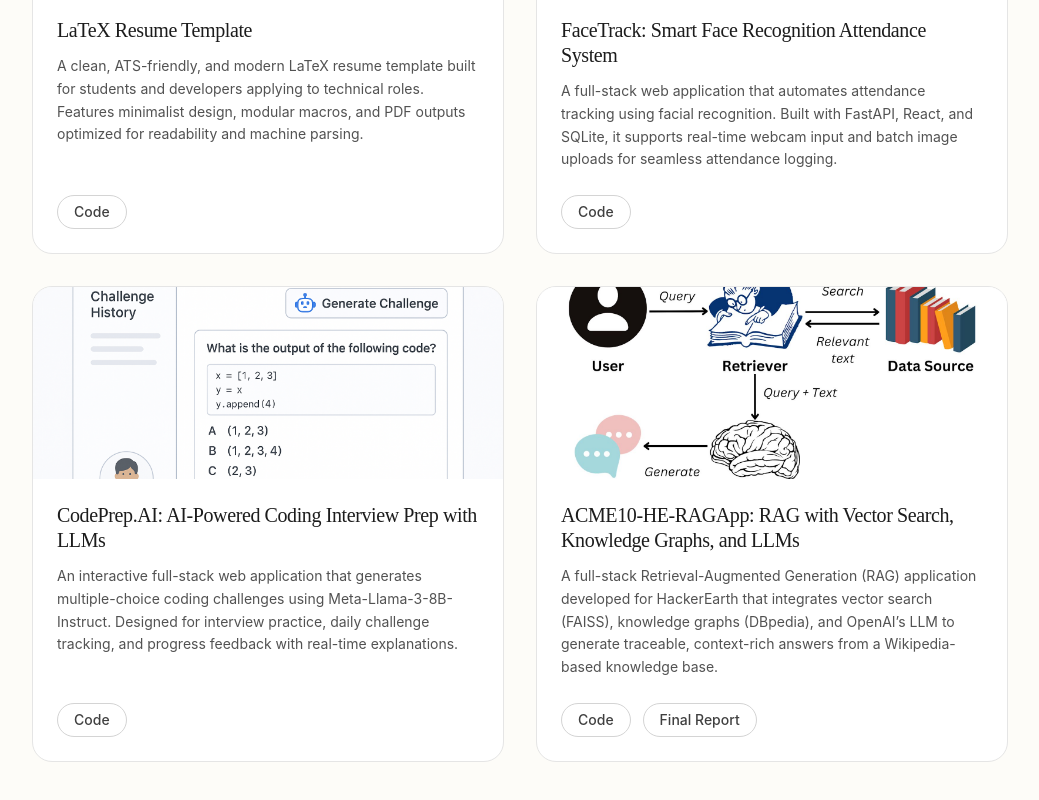
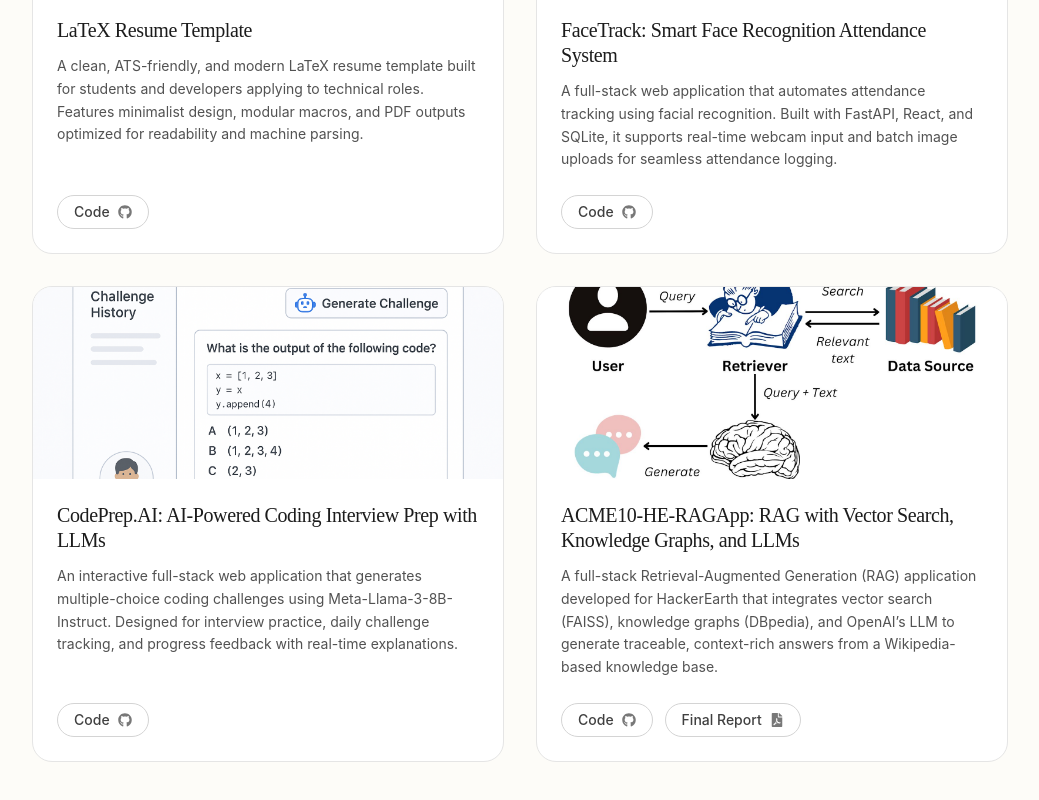
Before and after one commit to ethanvillalovoz/ethanvillalovoz.github.io, a Next.js app: page /projects in a window 1280 px wide. Shown: the part 1852-2652 px from the top of the page, without its empty margins (120-1159 px from the left). Built offline with nearby package versions, Linux system fonts and the light colour scheme.

Commit message:
Added icons to buttons

```diff
--- a/src/app/projects/page.tsx
+++ b/src/app/projects/page.tsx
@@ -4,7 +4,7 @@ import React, { useEffect, useState } from "react";
 import { motion } from "framer-motion";
 import { GitHubCalendar } from "react-github-calendar";
 import Image from "next/image";
-import { FaGithub, FaPython, FaReact, FaDatabase, FaRobot, FaChartLine, FaBook, FaBrain, FaCloud, FaDocker, FaFlask, FaFilePdf, FaFileAlt, FaUserGraduate, FaCodeBranch, FaSearch, FaEye, FaAward, FaClipboardList, FaLaptopCode, FaRegSmile, FaCar, FaRegFileAlt } from "react-icons/fa";
+import { FaGithub, FaPython, FaReact, FaDatabase, FaRobot, FaChartLine, FaBook, FaBrain, FaCloud, FaDocker, FaFlask, FaFilePdf, FaFileAlt, FaUserGraduate, FaCodeBranch, FaSearch, FaEye, FaAward, FaClipboardList, FaLaptopCode, FaRegSmile, FaCar, FaRegFileAlt, FaArrowRight, FaGlobe, FaYoutube, FaExternalLinkAlt } from "react-icons/fa";
 import { SiTensorflow, SiOpenai, SiTypescript, SiNextdotjs, SiHuggingface, SiLangchain, SiOpencv, SiFastapi, SiFlask, SiDocker, SiKeras, SiPuppeteer, SiStreamlit, SiLatex, SiGithub, SiPython, SiSqlite, SiDvc, SiMlflow, SiAstra, SiUdacity } from "react-icons/si";
 
 const projects = [
@@ -190,6 +190,15 @@ const projects = [
 	},
 ];
 
+const getLinkIcon = (label: string) => {
+	const lower = label.toLowerCase();
+	if (lower.includes("code") || lower.includes("github")) return <FaGithub className="ml-2 text-sm opacity-70" />;
+	if (lower.includes("report") || lower.includes("paper") || lower.includes("pdf")) return <FaFilePdf className="ml-2 text-sm opacity-70" />;
+	if (lower.includes("video") || lower.includes("youtube")) return <FaYoutube className="ml-2 text-sm opacity-70" />;
+	if (lower.includes("website") || lower.includes("demo") || lower.includes("app")) return <FaGlobe className="ml-2 text-sm opacity-70" />;
+	return <FaExternalLinkAlt className="ml-2 text-xs opacity-70" />;
+};
+
 export default function ProjectsPage() {
 	const [theme, setTheme] = useState<"light" | "dark">("light");
 
@@ -294,6 +303,7 @@ export default function ProjectsPage() {
 												rel="noopener noreferrer"
 											>
 												{link.label}
+												{getLinkIcon(link.label)}
 											</a>
 										))}
 								</div>
--- a/src/app/research/page.tsx
+++ b/src/app/research/page.tsx
@@ -3,6 +3,7 @@
 import { motion } from "framer-motion";
 import Image from "next/image";
 import { SiGooglescholar } from "react-icons/si";
+import { FaGithub, FaFilePdf, FaGlobe, FaYoutube } from "react-icons/fa";
 
 interface Paper {
 	title: string;
@@ -115,6 +116,7 @@ export default function ResearchPage() {
 											rel="noopener noreferrer"
 										>
 											Paper
+											<FaFilePdf className="ml-2 text-sm opacity-70" />
 										</a>
 									)}
 									{paper.website && (
@@ -125,6 +127,7 @@ export default function ResearchPage() {
 											rel="noopener noreferrer"
 										>
 											Website
+											<FaGlobe className="ml-2 text-sm opacity-70" />
 										</a>
 									)}
 									{paper.code && (
@@ -135,6 +138,7 @@ export default function ResearchPage() {
 											rel="noopener noreferrer"
 										>
 											Code
+											<FaGithub className="ml-2 text-sm opacity-70" />
 										</a>
 									)}
 									{paper.video && (
@@ -145,6 +149,7 @@ export default function ResearchPage() {
 											rel="noopener noreferrer"
 										>
 											Video
+											<FaYoutube className="ml-2 text-sm opacity-70" />
 										</a>
 									)}
 								</div>
```
